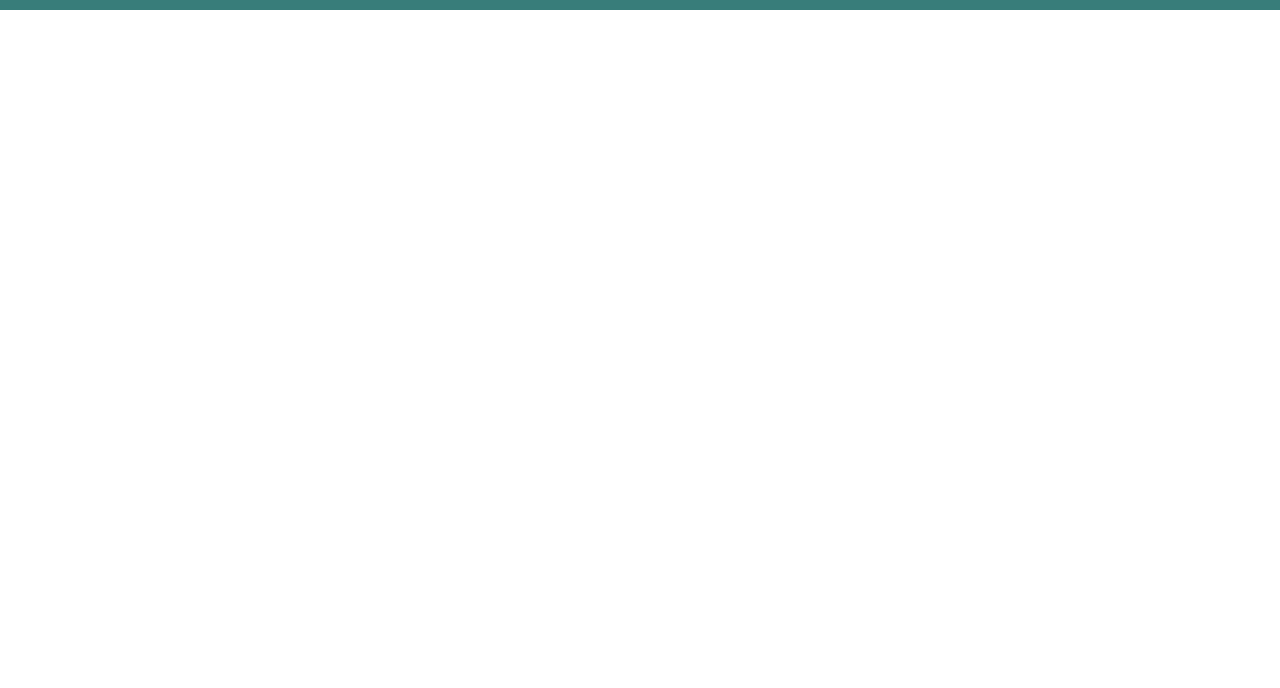
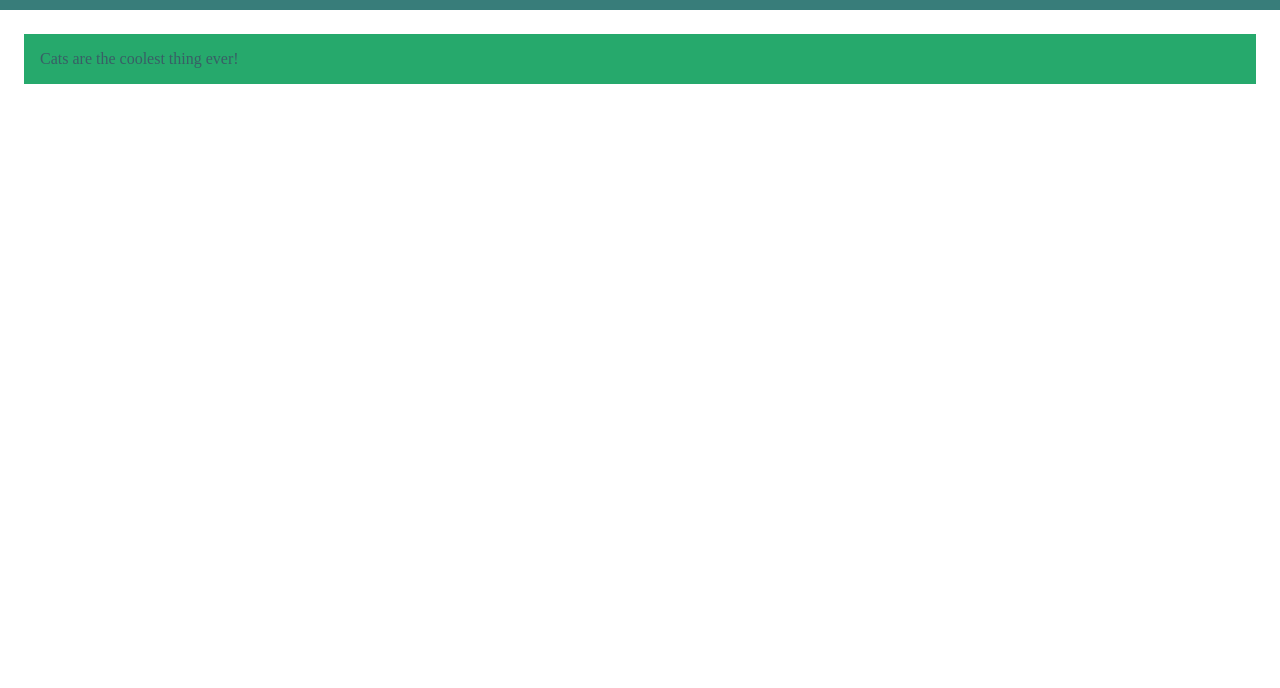
Before and after one commit to SgnCycles/catPalace, a plain HTML site: page index.html in a window 1280 px wide. Shown: the part 112-800 px from the top of the page. Drawn offline with Linux system fonts and the light colour scheme.

Commit message:
Adding the intro text - ticket 001

```diff
--- a/index.html
+++ b/index.html
@@ -10,6 +10,8 @@
   <header class="header">
     <h1 class="header-title">Cat Palace!</h1>
   </header>
-
+  <section class="intro">
+    <p class="intro-text">Cats are the coolest thing ever!</p>
+  </section>
 </body>
 </html>
--- a/styles/styles.css
+++ b/styles/styles.css
@@ -22,3 +22,10 @@ header {
   text-align: center;
   color: #2bc016;
 }
+
+.intro-text {
+  margin: 24px;
+  padding: 16px;
+  background-color: #26a96c;
+  color: #395e66;
+}
```
